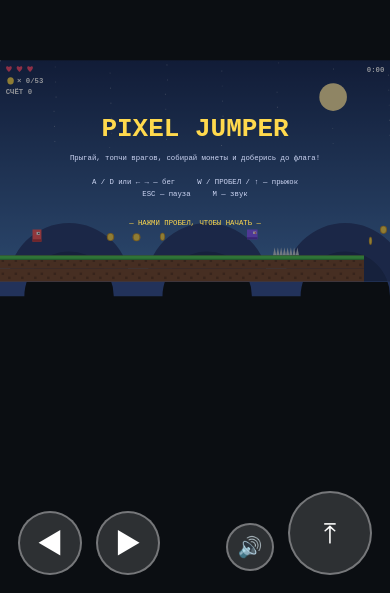
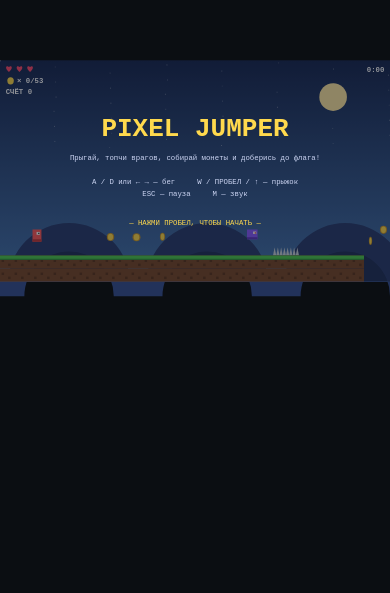
Before and after one commit to VictorTrapenok/roma-game, a React Native app: screen / in a window 390 px wide. Shown: the part 251-844 px from the top of the page. Built offline with nearby package versions, Linux system fonts and the light colour scheme.

Commit message:
Web export fixes: single-page output, metro-runtime+expo-asset deps, lockfile, hide touch controls on desktop

```diff
--- a/src/components/GameCanvas.web.tsx
+++ b/src/components/GameCanvas.web.tsx
@@ -13,6 +13,8 @@ export default function GameCanvas() {
   const canvasRef = useRef<HTMLCanvasElement | null>(null);
   const gameRef = useRef<GameHandle | null>(null);
   const [muted, setMuted] = useState(false);
+  // touch controls only make sense on touch devices
+  const isTouch = typeof window !== "undefined" && ("ontouchstart" in window || navigator.maxTouchPoints > 0);
 
   useEffect(() => {
     const canvas = canvasRef.current;
@@ -34,6 +36,7 @@ export default function GameCanvas() {
       })}
 
       {/* touch controls */}
+      {isTouch && (
       <View style={styles.controls} pointerEvents="box-none">
         <View style={styles.cluster}>
           <HoldButton
@@ -59,6 +62,7 @@ export default function GameCanvas() {
           />
         </View>
       </View>
+      )}
     </View>
   );
 }
--- a/tsconfig.json
+++ b/tsconfig.json
@@ -2,7 +2,8 @@
   "extends": "expo/tsconfig.base",
   "compilerOptions": {
     "strict": true,
-    "lib": ["ESNext", "DOM"]
+    "lib": ["ESNext", "DOM"],
+    "types": []
   },
   "include": ["**/*.ts", "**/*.tsx"]
 }
```
Also changed, not shown: 1 other file (tests, documents, lock files or other folders).
